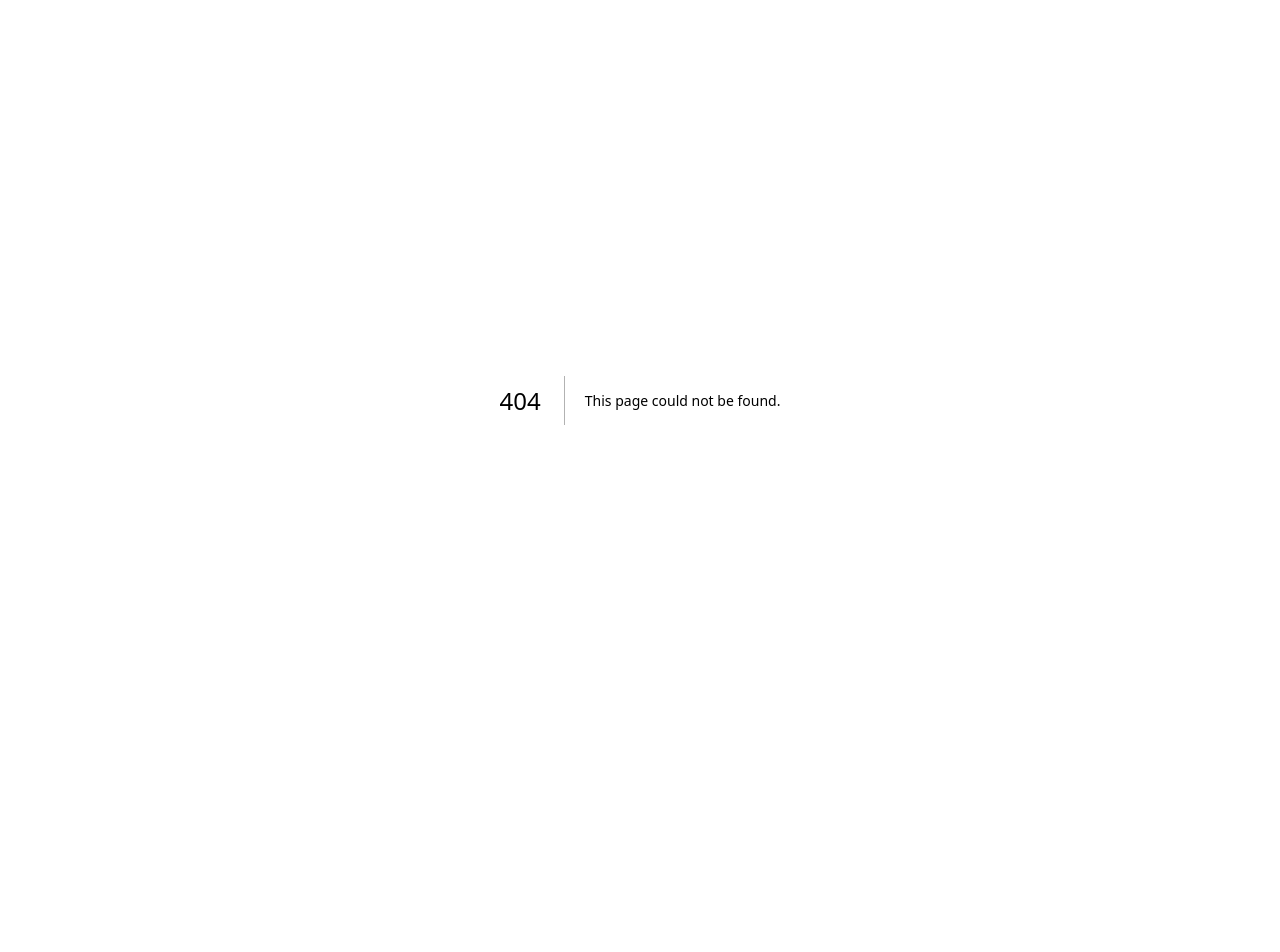
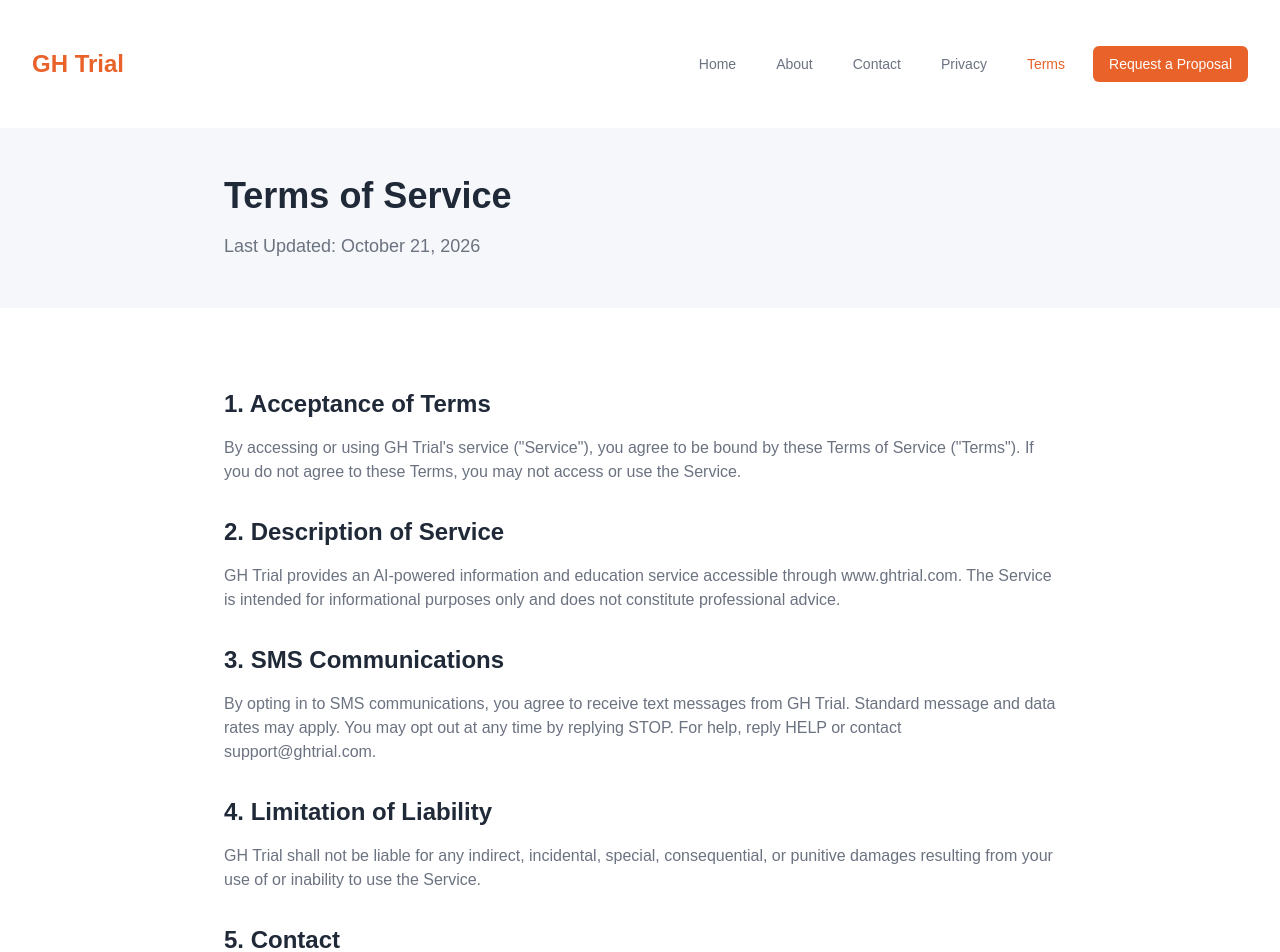
Before and after one commit to Textingman/bume-ghtrial, a Next.js app: page /terms in a window 1280 px wide. Before the commit this address had no page. Shown: the top 952 px of the page. Before the commit the page ends 800 px from the top, so only its background shows below. Built offline with nearby package versions, Linux system fonts and the light colour scheme.

Commit message:
Initial site setup: GH Trial

```diff
--- /dev/null
+++ b/app/terms/page.tsx
@@ -0,0 +1,42 @@
+import Link from 'next/link';
+import Navbar from '../components/Navbar';
+import Footer from '../components/Footer';
+
+export default function TermsPage() {
+  return (
+    <div className="min-h-screen" style={{ backgroundColor: '#FFFFFF' }}>
+      <Navbar />
+      <section className="py-12" style={{ backgroundColor: '#F5F7FA' }}>
+        <div className="max-w-4xl mx-auto px-4 sm:px-6 lg:px-8">
+          <h1 className="text-4xl font-extrabold mb-4" style={{ color: '#1F2937' }}>Terms of Service</h1>
+          <p className="text-lg" style={{ color: '#6B7280' }}>Last Updated: October 21, 2026</p>
+        </div>
+      </section>
+      <section className="max-w-4xl mx-auto px-4 sm:px-6 lg:px-8 py-12">
+        <div className="prose prose-lg max-w-none">
+          <h2 className="text-2xl font-bold mt-8 mb-4" style={{ color: '#1F2937' }}>1. Acceptance of Terms</h2>
+          <p className="mb-6" style={{ color: '#6B7280' }}>
+            By accessing or using GH Trial's service ("Service"), you agree to be bound by these Terms of Service ("Terms"). If you do not agree to these Terms, you may not access or use the Service.
+          </p>
+          <h2 className="text-2xl font-bold mt-8 mb-4" style={{ color: '#1F2937' }}>2. Description of Service</h2>
+          <p className="mb-6" style={{ color: '#6B7280' }}>
+            GH Trial provides an AI-powered information and education service accessible through www.ghtrial.com. The Service is intended for informational purposes only and does not constitute professional advice.
+          </p>
+          <h2 className="text-2xl font-bold mt-8 mb-4" style={{ color: '#1F2937' }}>3. SMS Communications</h2>
+          <p className="mb-4" style={{ color: '#6B7280' }}>
+            By opting in to SMS communications, you agree to receive text messages from GH Trial. Standard message and data rates may apply. You may opt out at any time by replying STOP. For help, reply HELP or contact support@ghtrial.com.
+          </p>
+          <h2 className="text-2xl font-bold mt-8 mb-4" style={{ color: '#1F2937' }}>4. Limitation of Liability</h2>
+          <p className="mb-6" style={{ color: '#6B7280' }}>
+            GH Trial shall not be liable for any indirect, incidental, special, consequential, or punitive damages resulting from your use of or inability to use the Service.
+          </p>
+          <h2 className="text-2xl font-bold mt-8 mb-4" style={{ color: '#1F2937' }}>5. Contact</h2>
+          <p className="mb-6" style={{ color: '#6B7280' }}>
+            For questions about these Terms, contact us at support@ghtrial.com or 8 The Green, Ste A, Dover, DE 19901.
+          </p>
+        </div>
+      </section>
+      <Footer />
+    </div>
+  );
+}
```
